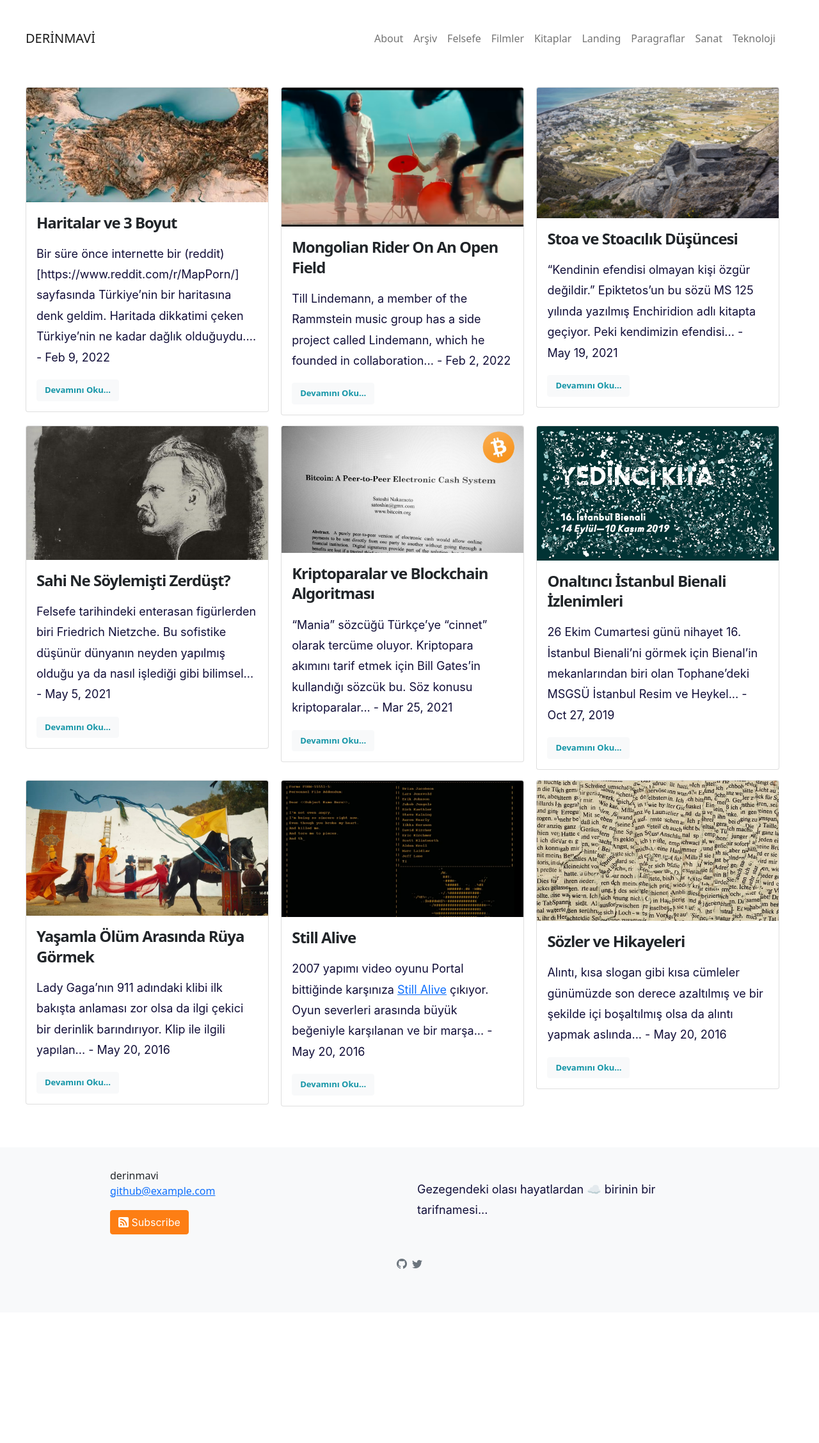
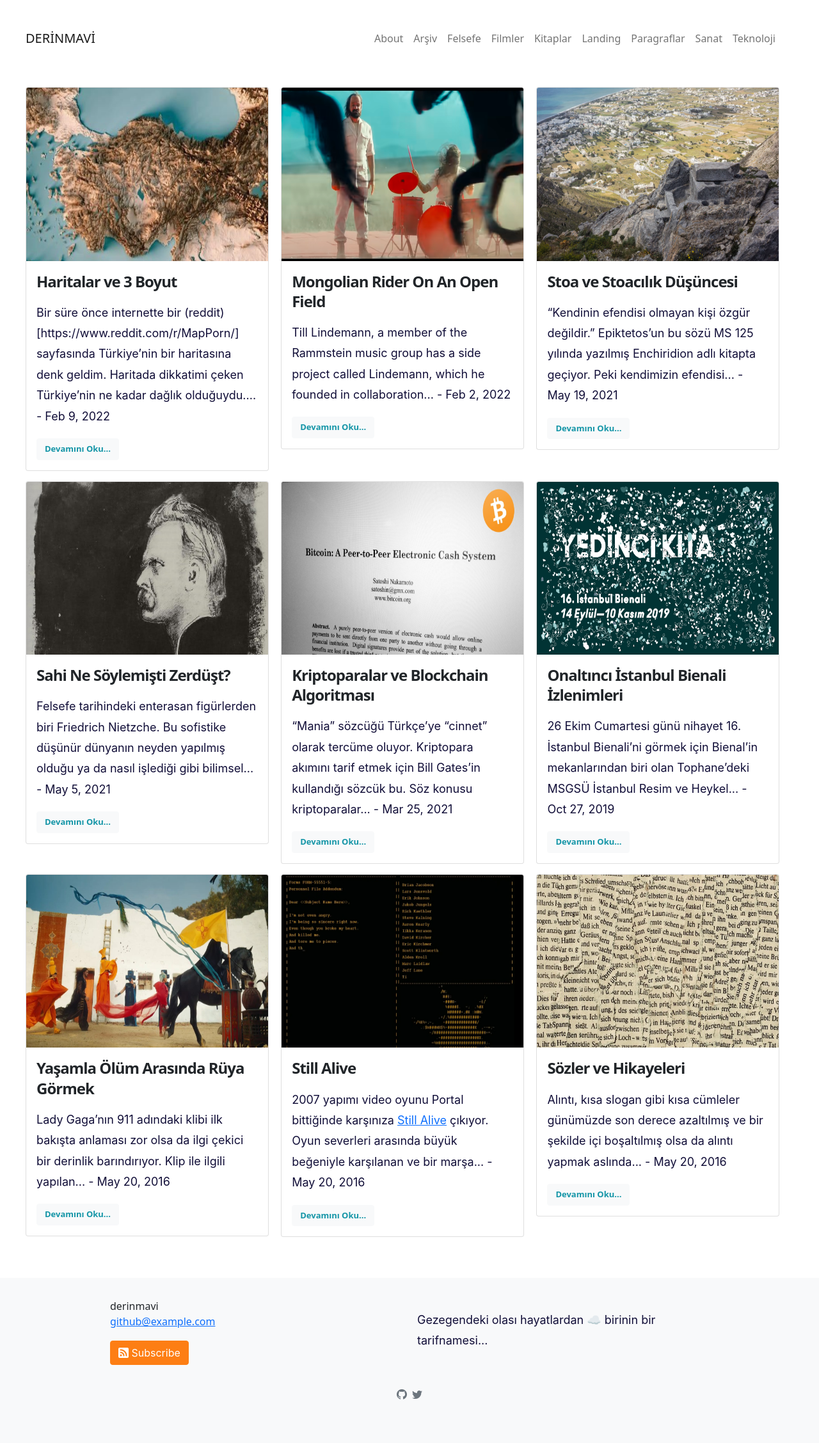
Before and after one commit to tozbulut/derinmavi.io, a Jekyll site: the page built from index.markdown, in a window 1280 px wide. Shown: the whole page at 64% size. Built offline with Jekyll 4.4.1, drawn with Linux system fonts in a browser that asks for light colours; before the commit the page ends 2051 px from its top, so only the background shows below that.

Commit message:
Update home.html

```diff
--- a/_layouts/home.html
+++ b/_layouts/home.html
@@ -24,7 +24,7 @@
       {%- for post in posts -%}
     <div>
         <div class="card" style="width: 23.75rem; margin-right: 1.2rem; margin-bottom: 1rem;">
-  {%- if post.img -%}<a href="{{ post.url | relative_url }}" ><img src="{{ post.img }}" class="card-img-top" alt="{{ post.title | escape }}"></a>{%- endif -%}
+  {%- if post.img -%}<a href="{{ post.url | relative_url }}" ><img src="{{ post.img }}" class="card-img-top" style="height: 270.5px; width: 378px;" alt="{{ post.title | escape }}"></a>{%- endif -%}
   <div class="card-body">
     <h5 class="card-title" style=" letter-spacing: -1px; font-size: 24px; line-height: 1.3; font-weight: 700; ">{{ post.title | escape }}</h5>
     {%- if site.excerpts.show -%}<p class="card-text">{{ post.excerpt | truncatewords:20 }} - {{ post.date | date: date_format }}</p>{%- endif -%}
```
